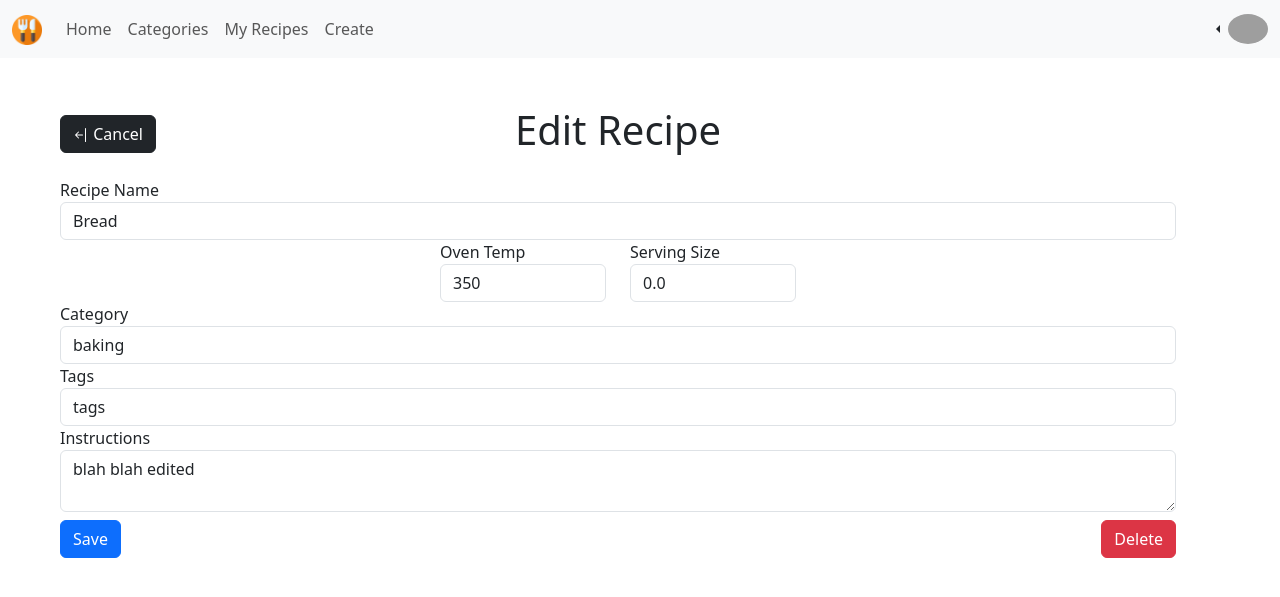
After one commit to Weber-Cooper-Maitoza/social-savoring, a Django app: page /recipies/recipe_edit/2 in a window 1280 px wide. The commit adds this page. Shown: the top 597 px of the page. Run offline with Django 5.2, Linux system fonts and the light colour scheme; a user stored in the database is signed in; data comes from the database, SQL or seed files in the repository; both versions use the stored data as it was after the commit; grey boxes are pictures that could not be loaded.

Commit message:
finished crud operations on recipies

```diff
--- a/socialSavoring/recipies/models.py
+++ b/socialSavoring/recipies/models.py
@@ -15,7 +15,7 @@ class Recipe(models.Model):
   created_timestamp = models.DateTimeField(default=datetime.now, blank=True)
   updated_timestamp = models.DateTimeField(default=datetime.now, blank=True)
   recipe_name = models.CharField(max_length=200)
-  recipe_image = models.CharField(max_length=500, default="")
+  recipe_image = models.ImageField(upload_to='recipe_img', default="empty.jpg")
   oven_temp = models.IntegerField(null=True)
   serving_size = models.FloatField()
   recipe_category = models.CharField(max_length=50)
--- /dev/null
+++ b/socialSavoring/recipies/templates/recipes/recipe_edit.html
@@ -0,0 +1,63 @@
+{% extends 'socialMedia/baseNav.html' %}
+{% block body %}
+<div class="container m-5">
+  <div class="row">
+    <div class="col d-flex align-items-center">
+      <a class="btn btn-dark" href="{% url 'recipies:recipe_detail' recipe.id %}">
+        <svg xmlns="http://www.w3.org/2000/svg" width="16" height="16" fill="currentColor" class="bi bi-arrow-bar-left" viewBox="0 0 16 16">
+          <path fill-rule="evenodd" d="M12.5 15a.5.5 0 0 1-.5-.5v-13a.5.5 0 0 1 1 0v13a.5.5 0 0 1-.5.5M10 8a.5.5 0 0 1-.5.5H3.707l2.147 2.146a.5.5 0 0 1-.708.708l-3-3a.5.5 0 0 1 0-.708l3-3a.5.5 0 1 1 .708.708L3.707 7.5H9.5a.5.5 0 0 1 .5.5"/>
+        </svg>
+        Cancel
+      </a>
+    </div>
+    <div class="col">
+      <h1 class="text-center">Edit Recipe</h1>
+    </div>
+    <div class="col d-flex align-items-center justify-content-end">
+    </div>
+  </div>
+  <div class="row py-3">
+    <form method="POST">
+      {% csrf_token %}
+      <div class="form-group">
+        <label for="recipe_name">Recipe Name</label>
+        <input type="text" class="form-control" id="recipe_name" name="recipe_name" value="{{recipe.recipe_name}}">
+      </div>
+      <!-- <div class="form-group">
+        <label for="form-group" class="form-label">Upload Image</label>
+        <input class="form-control" type="file" id="form-group" name="form-group" >
+      </div> -->
+      <div class="row justify-content-center">
+        <div class="col-md-2 form-group">
+          <label for="oven_temp">Oven Temp</label>
+          <input type="number" class="form-control" id="oven_temp" name="oven_temp" value="{{recipe.oven_temp}}">
+        </div>
+        <div class="col-md-2 form-group">
+          <label for="serving_size">Serving Size</label>
+          <input type="number" step="0.01" class="form-control" id="serving_size" name="serving_size" value="{{recipe.serving_size}}">
+        </div>
+      </div>
+      <div class="form-group">
+        <label for="recipe_category">Category</label>
+        <input type="text" class="form-control" id="recipe_category" name="recipe_category" value="{{recipe.recipe_category}}">
+      </div>
+      <div class="form-group">
+        <label for="recipe_tags">Tags</label>
+        <input type="text" class="form-control" id="recipe_tags" name="recipe_tags" value="{{recipe.recipe_tags}}">
+      </div>
+      <div class="form-group">
+        <label for="recipe_instructions">Instructions</label>
+        <textarea class="form-control" id="recipe_instructions" name="recipe_instructions">{{recipe.recipe_instructions}}</textarea>
+      </div>
+      <div class="row d-flex py-2">
+        <div class="col">
+          <button type="submit" class="btn btn-primary">Save</button>
+        </div>
+        <div class="col d-flex justify-content-end">
+          <a class="btn btn-danger" href="{% url 'recipies:recipe_delete' recipe.id %}">Delete</a>
+        </div>
+      </div>
+    </form>
+  </div>
+</div>
+{% endblock %}
--- a/socialSavoring/recipies/urls.py
+++ b/socialSavoring/recipies/urls.py
@@ -5,4 +5,7 @@ app_name = 'recipies'
 urlpatterns = [
   path('my_recipes/<int:id>', views.recipe_list_view, name='my_recipes'),
   path('create/<int:id>', views.recipe_create_view, name="create"),
+  path('recipe_detail/<int:id>', views.recipe_detail_view, name="recipe_detail"),
+  path('recipe_edit/<int:id>', views.recipe_update_view, name="recipe_edit"),
+  path('recipe_delete/<int:id>', views.recipe_delete_view, name="recipe_delete"),
 ]
--- a/socialSavoring/recipies/views.py
+++ b/socialSavoring/recipies/views.py
@@ -1,4 +1,4 @@
-from django.shortcuts import render
+from django.shortcuts import render, redirect
 from django.contrib.auth.decorators import login_required
 from .models import Recipe, Ingredient
 from profiles.models import Profile
@@ -10,8 +10,6 @@ from datetime import datetime
 def recipe_list_view(request, id):
   user = Profile.objects.get(pk=id)
   recipes = Recipe.objects.filter(creator=user)
-  for i in recipes:
-    print(i.recipe_name)
   return render(request, 'recipes/my_recipes.html', {'recipes': recipes})
 
 
@@ -31,34 +29,39 @@ def recipe_create_view(request, id):
     # recipe_image = models.CharField(max_length=500, default="")
     # recipe_image = request.POST.get('recipe_image', '')
     oven_temp = request.POST.get('oven_temp', '')
-    serving_size = request.POST.get('oven_temp', '')
+    serving_size = request.POST.get('serving_size', '')
     recipe_category = request.POST.get('recipe_category', '')
     recipe_tags = request.POST.get('recipe_tags', '')
     recipe_instructions = request.POST.get('recipe_instructions', '')
     recipe = Recipe(creator=creator, created_timestamp=created_timestamp, recipe_name=recipe_name, oven_temp=oven_temp, serving_size=serving_size, recipe_category=recipe_category, recipe_tags=recipe_tags, recipe_instructions=recipe_instructions)
     recipe.save()
-
-
+    return redirect("recipies:my_recipes", id=id)
   return render(request, 'recipes/create_recipe.html')
 
 
 @login_required
-def recipe_update_view(request, id=None):
+def recipe_update_view(request, id):
   recipe = Recipe.objects.get(pk=id)
-  form = RecipeForm(request.POST or None, instance=recipe)
+  if request.method == 'POST':
+    updated_timestamp = datetime.now()
+    recipe_name = request.POST.get('recipe_name', '')
+    # recipe_image = models.CharField(max_length=500, default="")
+    # recipe_image = request.POST.get('recipe_image', '')
+    oven_temp = request.POST.get('oven_temp', '')
+    serving_size = request.POST.get('serving_size', '')
+    recipe_category = request.POST.get('recipe_category', '')
+    recipe_tags = request.POST.get('recipe_tags', '')
+    recipe_instructions = request.POST.get('recipe_instructions', '')
+    Recipe.objects.filter(pk=id).update(updated_timestamp=updated_timestamp, recipe_name=recipe_name, oven_temp=oven_temp, serving_size=serving_size, recipe_category=recipe_category, recipe_tags=recipe_tags, recipe_instructions=recipe_instructions)
+    return redirect("recipies:my_recipes", id=recipe.creator.id)
+  return render(request, 'recipes/recipe_edit.html', {'recipe': recipe})
 
-  if form.is_valid():
-    form.save()
-    # return redirect('food:index')
-
-  return render(request, 'food/item-form.html', {'form':form, 'recipe':recipe})
 
 @login_required
-def recipe_delete_view(request, id=None):
+def recipe_delete_view(request, id):
   recipe = Recipe.objects.get(pk=id)
 
   if request.method == 'POST':
     recipe.delete()
-    # return redirect('food:index')
-
-  return render(request, 'food/item-delete.html', {'recipe':recipe})
+    return redirect("recipies:my_recipes", id=recipe.creator.id)
+  return render(request, 'recipes/recipe_delete.html', {'recipe': recipe})
--- a/socialSavoring/socialSavoring/settings.py
+++ b/socialSavoring/socialSavoring/settings.py
@@ -15,7 +15,6 @@ from os import path
 
 # Build paths inside the project like this: BASE_DIR / 'subdir'.
 BASE_DIR = Path(__file__).resolve().parent.parent
-
 
 # Quick-start development settings - unsuitable for production
 # See https://docs.djangoproject.com/en/5.1/howto/deployment/checklist/
@@ -130,7 +129,7 @@ LOGIN_URL = 'login'
 
 MEDIA_ROOT = path.join(BASE_DIR, 'media')
 
-MEDIA_URL = '/media/'
+MEDIA_URL = 'media/'
 
 # Default primary key field type
 # https://docs.djangoproject.com/en/5.1/ref/settings/#default-auto-field
```
Also changed, not shown: socialSavoring/recipies/templates/recipes/my_recipes.html (+14 -5 lines), socialSavoring/recipies/templates/recipes/recipe_delete.html (added, +29 -0 lines), socialSavoring/recipies/templates/recipes/recipe_detail.html (added, +49 -0 lines), socialSavoring/db.sqlite3, socialSavoring/media/empty.jpg (added), socialSavoring/media/recipe_img/Czech_OldLady.jpg (added), socialSavoring/recipies/migrations/0004_alter_recipe_recipe_image.py (added), socialSavoring/recipies/migrations/0005_alter_recipe_recipe_image.py (added), socialSavoring/recipies/migrations/0006_alter_recipe_recipe_image.py (added), socialSavoring/recipies/migrations/0007_alter_recipe_recipe_image.py (added), socialSavoring/recipies/migrations/0008_alter_recipe_recipe_image.py (added), 2 other files.
